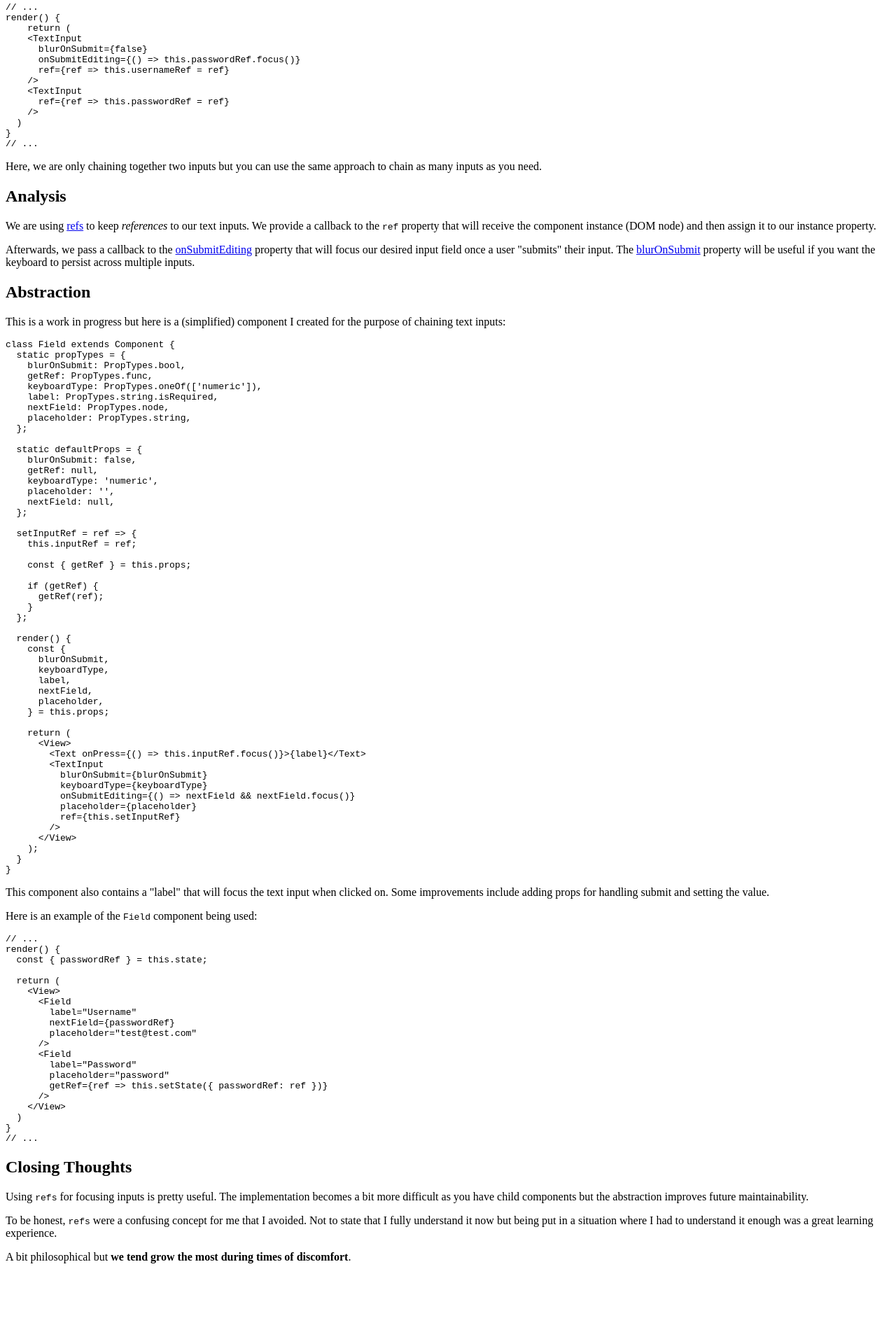
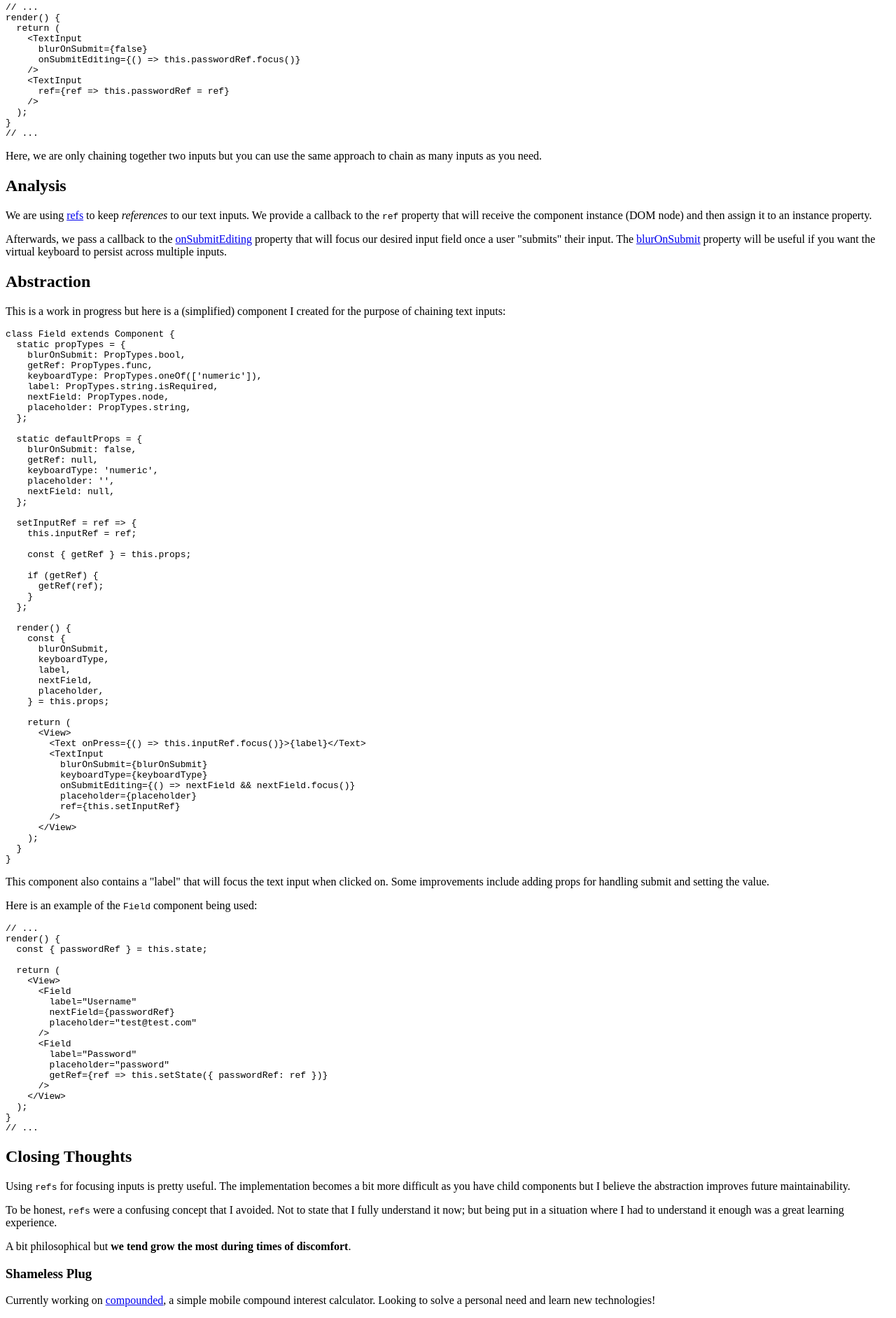
Before and after one commit to davidlamt/davidltran.com, a Gatsby site: page /blog/focus-next-input-react-native/ in a window 1280 px wide. Shown: the part 263-2146 px from the top of the page at 70% size. Before the commit the page ends 2084 px from the top, so only its background shows below. Built offline with nearby package versions, Linux system fonts and the light colour scheme; Gatsby itself is replaced by a stand-in of ours; some packages are replaced by stand-ins of ours; code samples lack their colours.

Commit message:
Proofread and edit post

````diff
--- a/src/posts/focus-next-input-react-native/index.md
+++ b/src/posts/focus-next-input-react-native/index.md
@@ -15,16 +15,15 @@ Note that this implementation will specifically be for React Native but you can
 ```jsx
 // ...
 render() {
-    return (
+  return (
     <TextInput
       blurOnSubmit={false}
       onSubmitEditing={() => this.passwordRef.focus()}
-      ref={ref => this.usernameRef = ref}
     />
     <TextInput
       ref={ref => this.passwordRef = ref}
     />
-  )
+  );
 }
 // ...
 ```
@@ -33,9 +32,9 @@ Here, we are only chaining together two inputs but you can use the same approach
 
 ## Analysis
 
-We are using [refs](https://reactjs.org/docs/refs-and-the-dom.html) to keep _references_ to our text inputs. We provide a callback to the `ref` property that will receive the component instance (DOM node) and then assign it to our instance property.
+We are using [refs](https://reactjs.org/docs/refs-and-the-dom.html) to keep _references_ to our text inputs. We provide a callback to the `ref` property that will receive the component instance (DOM node) and then assign it to an instance property.
 
-Afterwards, we pass a callback to the [onSubmitEditing](https://facebook.github.io/react-native/docs/textinput#onsubmitediting) property that will focus our desired input field once a user "submits" their input. The [blurOnSubmit](https://facebook.github.io/react-native/docs/textinput#bluronsubmit) property will be useful if you want the keyboard to persist across multiple inputs.
+Afterwards, we pass a callback to the [onSubmitEditing](https://facebook.github.io/react-native/docs/textinput#onsubmitediting) property that will focus our desired input field once a user "submits" their input. The [blurOnSubmit](https://facebook.github.io/react-native/docs/textinput#bluronsubmit) property will be useful if you want the virtual keyboard to persist across multiple inputs.
 
 ## Abstraction
 
@@ -117,15 +116,19 @@ render() {
         getRef={ref => this.setState({ passwordRef: ref })}
       />
     </View>
-  )
+  );
 }
 // ...
 ```
 
 ## Closing Thoughts
 
-Using `refs` for focusing inputs is pretty useful. The implementation becomes a bit more difficult as you have child components but the abstraction improves future maintainability.
+Using `refs` for focusing inputs is pretty useful. The implementation becomes a bit more difficult as you have child components but I believe the abstraction improves future maintainability.
 
-To be honest, `refs` were a confusing concept for me that I avoided. Not to state that I fully understand it now but being put in a situation where I had to understand it enough was a great learning experience.
+To be honest, `refs` were a confusing concept that I avoided. Not to state that I fully understand it now; but being put in a situation where I had to understand it enough was a great learning experience.
 
 A bit philosophical but **we tend grow the most during times of discomfort**.
+
+### Shameless Plug
+
+Currently working on [compounded](https://github.com/davidlamt/compounded), a simple mobile compound interest calculator. Looking to solve a personal need and learn new technologies!
````
